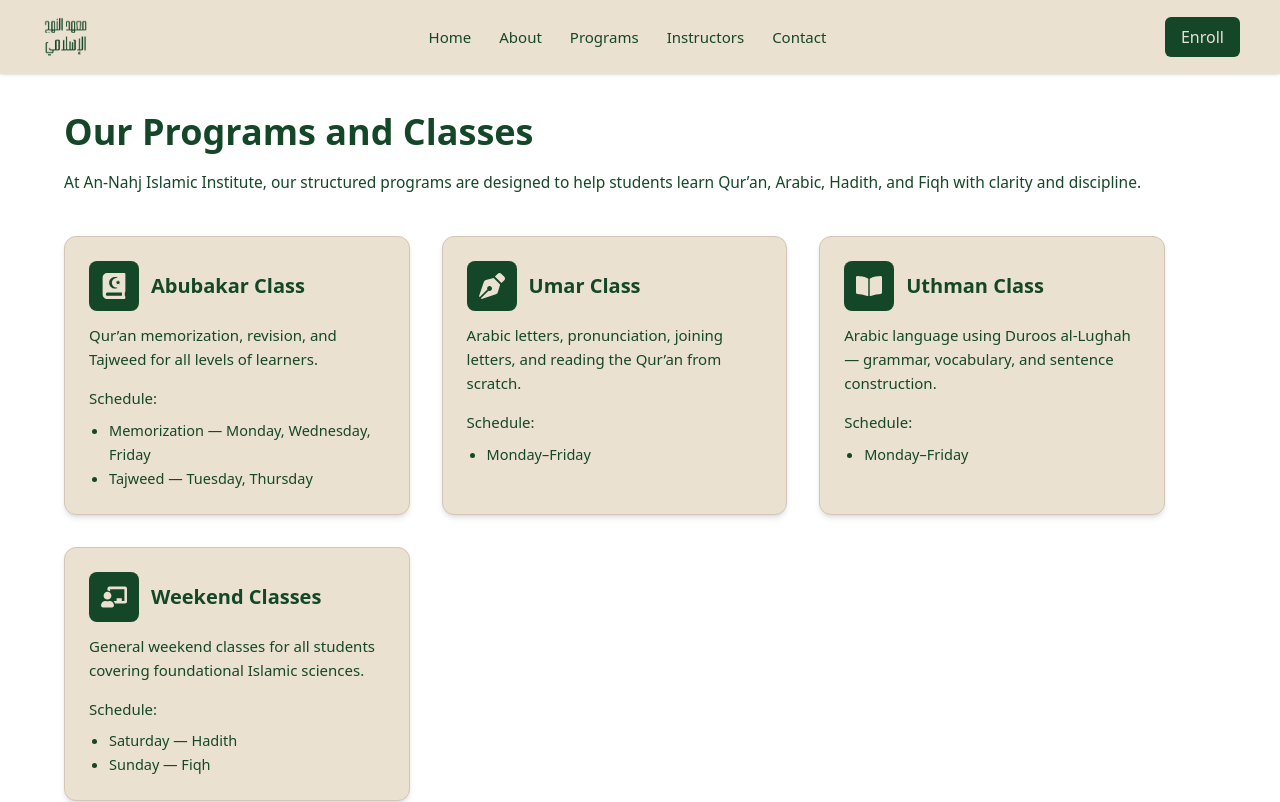
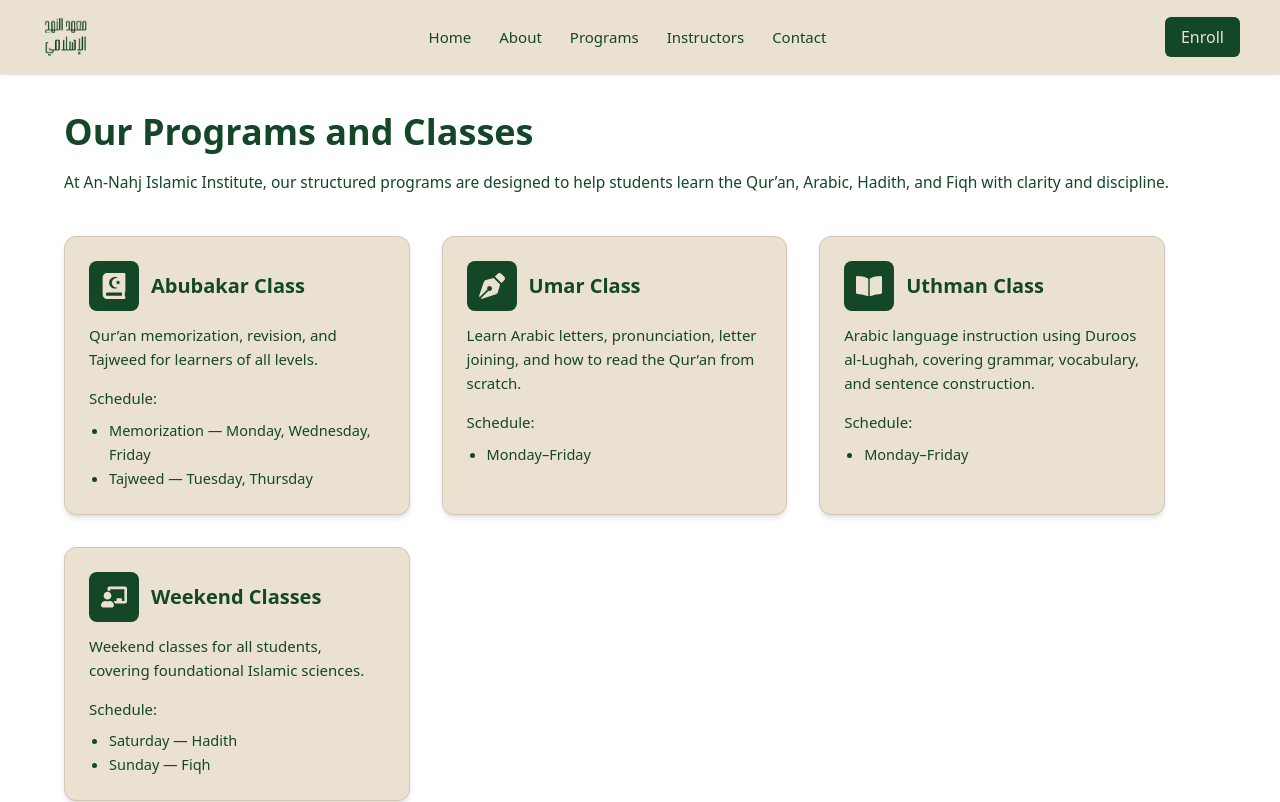
Before and after one commit to abunusaybah1/nahjinst, a Next.js app: page /programs in a window 1280 px wide. Shown: the top 802 px of the page. Built offline with nearby package versions, Linux system fonts and the light colour scheme.

Commit message:
Fixed accessibility issues

```diff
--- a/app/programs/page.tsx
+++ b/app/programs/page.tsx
@@ -15,7 +15,7 @@ const ProgramsPage = () => {
       title: "Abubakar Class",
       icon: <FaQuran size={26} />,
       description:
-        "Qur’an memorization, revision, and Tajweed for all levels of learners.",
+        "Qur’an memorization, revision, and Tajweed for learners of all levels.",
       schedule: [
         "Memorization — Monday, Wednesday, Friday",
         "Tajweed — Tuesday, Thursday",
@@ -25,21 +25,21 @@ const ProgramsPage = () => {
       title: "Umar Class",
       icon: <FaPenNib size={26} />,
       description:
-        "Arabic letters, pronunciation, joining letters, and reading the Qur’an from scratch.",
+        "Learn Arabic letters, pronunciation, letter joining, and how to read the Qur’an from scratch.",
       schedule: ["Monday–Friday"],
     },
     {
       title: "Uthman Class",
       icon: <FaBookOpen size={26} />,
       description:
-        "Arabic language using Duroos al-Lughah — grammar, vocabulary, and sentence construction.",
+        "Arabic language instruction using Duroos al-Lughah, covering grammar, vocabulary, and sentence construction.",
       schedule: ["Monday–Friday"],
     },
     {
       title: "Weekend Classes",
       icon: <FaChalkboardTeacher size={26} />,
       description:
-        "General weekend classes for all students covering foundational Islamic sciences.",
+        "Weekend classes for all students, covering foundational Islamic sciences.",
       schedule: ["Saturday — Hadith", "Sunday — Fiqh"],
     },
   ];
@@ -52,9 +52,7 @@ const ProgramsPage = () => {
       </h1>
 
       <p className="text-[15.5px] md:w-2.5/3 leading-7 mb-10">
-        At An-Nahj Islamic Institute, our structured programs are designed to
-        help students learn Qur’an, Arabic, Hadith, and Fiqh with clarity and
-        discipline.
+        At An-Nahj Islamic Institute, our structured programs are designed to help students learn the Qur’an, Arabic, Hadith, and Fiqh with clarity and discipline.
       </p>
 
       {/* Programs (FLEX) */}
--- a/components/layout/Footer.tsx
+++ b/components/layout/Footer.tsx
@@ -5,13 +5,16 @@ import Image from "next/image";
 
 const Footer = () => {
   return (
-    <footer className=" w-full bg-[#144727] text-[#ebe1d1] pt-10 pb-6 mt-10">
+    <footer
+      role="contentinfo"
+      className=" w-full bg-[#144727] text-[#ebe1d1] pt-10 pb-6 mt-10"
+    >
       <div className="px-6 md:px-12 grid md:grid-cols-3 gap-10">
         {/* Logo + Intro */}
         <div>
           <Image
             src="/images/logolighttrans.png"
-            alt="An-Nahj Logo"
+            alt="Logo"
             width={50}
             height={50}
             className="mb-3 fill-[#ebe1d1] cursor-pointer"
--- a/components/layout/Header.tsx
+++ b/components/layout/Header.tsx
@@ -10,7 +10,10 @@ const Header = () => {
   const [open, setOpen] = useState(false);
 
   return (
-    <header className="fixed top-0 w-full bg-[#ebe1d1] text-[#144727] py-3 shadow-sm z-1000">
+    <header
+      role="banner"
+      className="fixed top-0 w-full bg-[#ebe1d1] text-[#144727] py-3 shadow-sm z-1000"
+    >
       <div className="flex justify-between items-center px-6 md:px-10">
         {/* Logo */}
         <Image
@@ -23,7 +26,10 @@ const Header = () => {
         />
 
         {/* Desktop Links */}
-        <nav className="hidden md:flex gap-7 text-[15px]">
+        <nav
+          className="hidden md:flex gap-7 text-[15px]"
+          aria-label="Main navigation"
+        >
           <Link
             href="/"
             className="hover:text-[#144710] hover:underline hover:scale-105 transition"
@@ -76,7 +82,10 @@ const Header = () => {
       {/* Mobile Menu */}
       {open && (
         <div className="md:hidden bg-[#ebe1d1] px-6 mt-3 pb-5 border-t border-[#144727] py-3">
-          <nav className="flex flex-col gap-4 text-[16px]">
+          <nav
+            className="flex flex-col gap-4 text-[16px]"
+            aria-label="Mobile navigation"
+          >
             <Link
               href="/"
               onClick={() => setOpen(false)}
```
Also changed, not shown: 1 other file (tests, documents, lock files or other folders).
